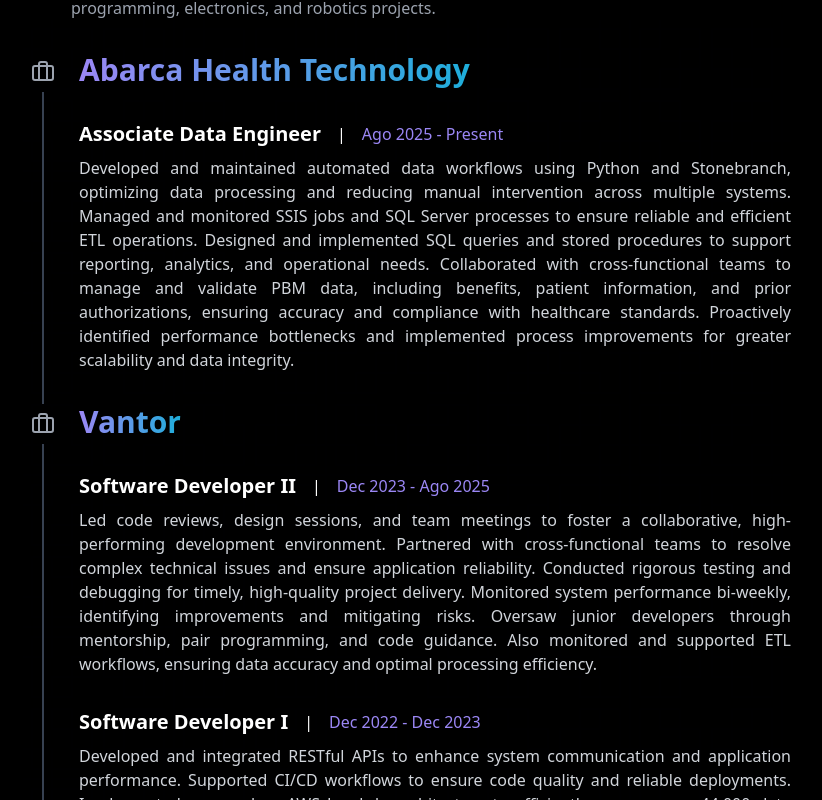
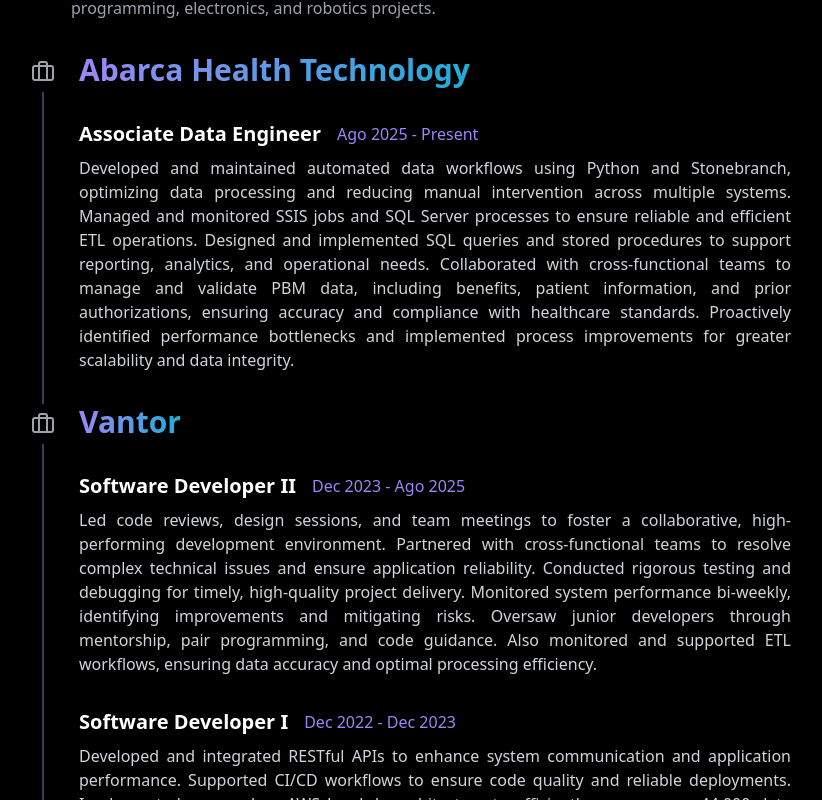
Before and after one commit to HectorColon/portfolio-design-journey, a React (Vite) app: page / in a window 1280 px wide. Shown: the part 3360-4160 px from the top of the page, without its empty margins (233-1055 px from the left). Built offline with nearby package versions, Linux system fonts and the light colour scheme.

Commit message:
Resume Change

```diff
--- a/src/components/ui/experience-timeline/TimelineItem.tsx
+++ b/src/components/ui/experience-timeline/TimelineItem.tsx
@@ -35,7 +35,7 @@ const TimelineItem = ({
 
             <div className="flex flex-col md:flex-row md:items-center gap-2 md:gap-4 pt-8">
               <h3 className="text-xl text-white font-semibold">{item.title}</h3>
-              <span className='text-white'>|</span>
+              {/* <span className='text-white'>|</span> */}
               <span className="text-portfolio-primary">{item.period}</span>
             </div>
             <div className="text-gray-300 mt-2 text-justify" dangerouslySetInnerHTML={{ __html: item.description }} />
```
Also changed, not shown: public/src/items/Hector_Colon_Morales_Software_Engineer.jpg, 1 other file (tests, documents, lock files or other folders).
